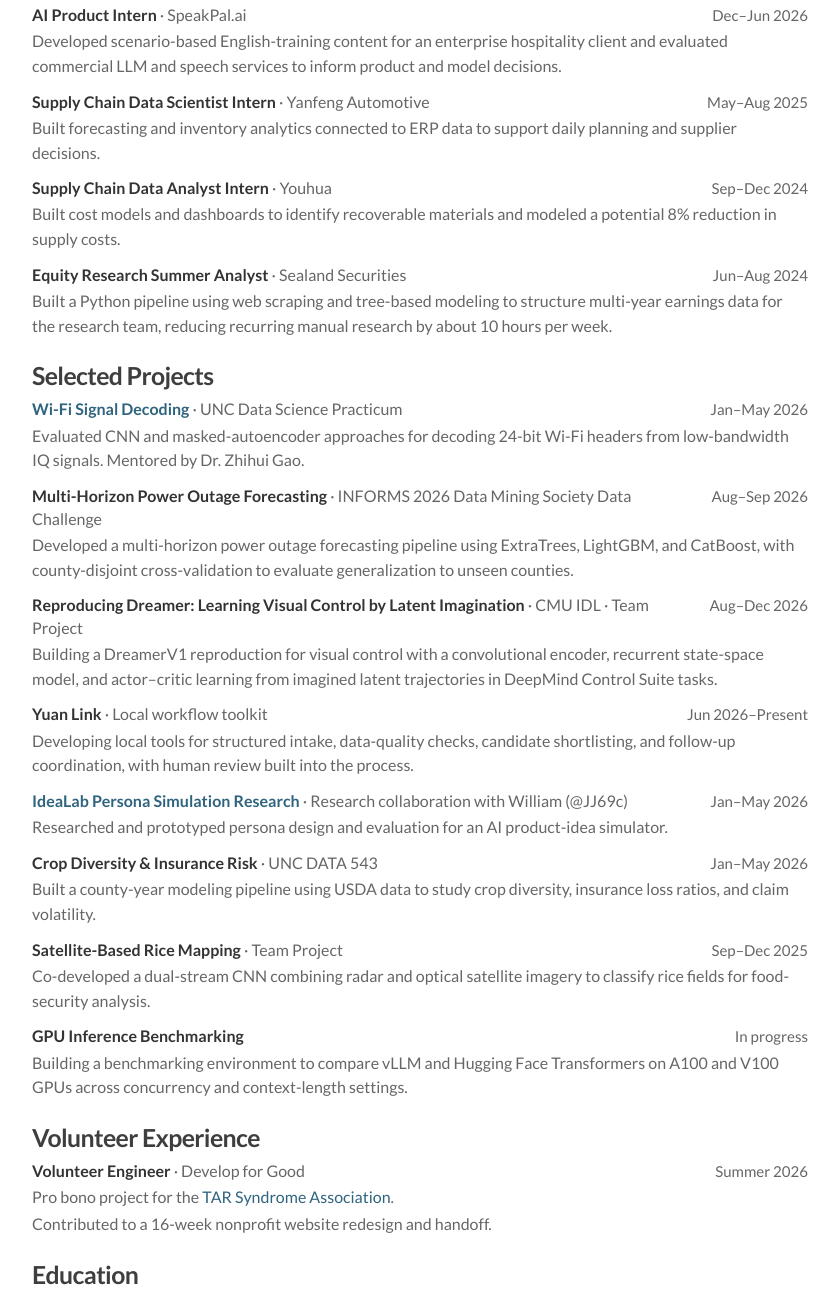
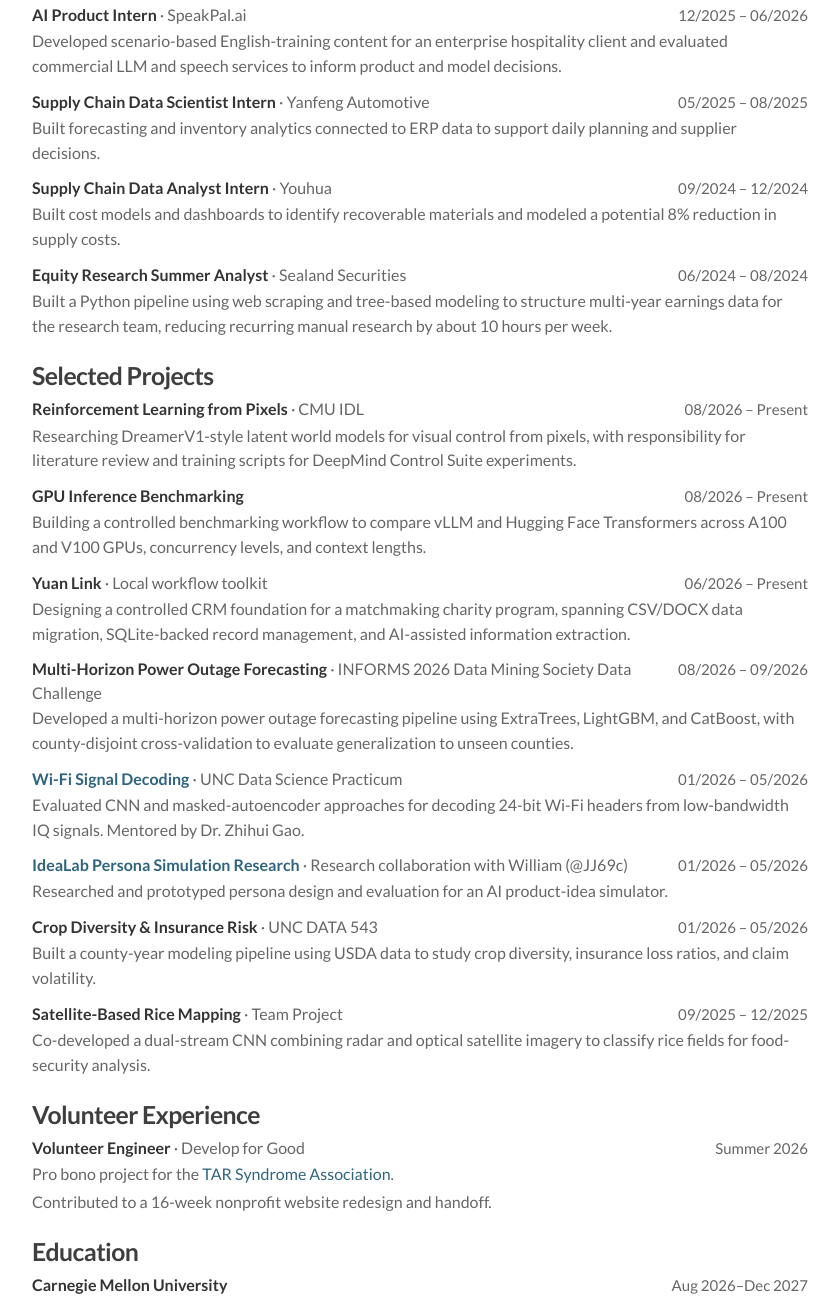
Before and after one commit to DDaniel-code/DDaniel-code.github.io, a plain HTML site: page index.html in a window 1280 px wide. Shown: the part 476-1776 px from the top of the page, without its empty margins (220-1059 px from the left). Drawn offline with Linux system fonts and the light colour scheme.

Commit message:
Standardize portfolio dates and project summaries

```diff
--- a/index.html
+++ b/index.html
@@ -103,7 +103,7 @@
           <li>
             <h3 class="entry-heading">
               <span>AI Infrastructure Intern <span class="meta">· Fenghe Intelligence</span></span>
-              <time class="entry-date">Jul–Aug 2026</time>
+              <time class="entry-date">07/2026 – 08/2026</time>
             </h3>
             <p class="subtext">
               Researched client requirements and reviewed AI infrastructure proposals, assessing
@@ -114,7 +114,7 @@
           <li>
             <h3 class="entry-heading">
               <span>AI Product Intern <span class="meta">· SpeakPal.ai</span></span>
-              <time class="entry-date">Dec–Jun 2026</time>
+              <time class="entry-date">12/2025 – 06/2026</time>
             </h3>
             <p class="subtext">
               Developed scenario-based English-training content for an enterprise hospitality
@@ -125,7 +125,7 @@
           <li>
             <h3 class="entry-heading">
               <span>Supply Chain Data Scientist Intern <span class="meta">· Yanfeng Automotive</span></span>
-              <time class="entry-date">May–Aug 2025</time>
+              <time class="entry-date">05/2025 – 08/2025</time>
             </h3>
             <p class="subtext">
               Built forecasting and inventory analytics connected to ERP data to support daily
@@ -135,7 +135,7 @@
           <li>
             <h3 class="entry-heading">
               <span>Supply Chain Data Analyst Intern <span class="meta">· Youhua</span></span>
-              <time class="entry-date">Sep–Dec 2024</time>
+              <time class="entry-date">09/2024 – 12/2024</time>
             </h3>
             <p class="subtext">
               Built cost models and dashboards to identify recoverable materials and modeled a
@@ -145,7 +145,7 @@
           <li>
             <h3 class="entry-heading">
               <span>Equity Research Summer Analyst <span class="meta">· Sealand Securities</span></span>
-              <time class="entry-date">Jun–Aug 2024</time>
+              <time class="entry-date">06/2024 – 08/2024</time>
             </h3>
             <p class="subtext">
               Built a Python pipeline using web scraping and tree-based modeling to structure
@@ -162,16 +162,41 @@
           <li>
             <h3 class="entry-heading">
               <span>
-                <a href="https://github.com/DDaniel-code/wifi-signal-decoding"
-                  >Wi-Fi Signal Decoding</a
-                >
-                <span class="meta">· UNC Data Science Practicum</span>
+                Reinforcement Learning from Pixels
+                <span class="meta">· CMU IDL</span>
               </span>
-              <time class="entry-date">Jan–May 2026</time>
+              <time class="entry-date">08/2026 – Present</time>
             </h3>
             <p class="subtext">
-              Evaluated CNN and masked-autoencoder approaches for decoding 24-bit Wi-Fi headers
-              from low-bandwidth IQ signals. Mentored by Dr. Zhihui Gao.
+              Researching DreamerV1-style latent world models for visual control from pixels,
+              with responsibility for literature review and training scripts for DeepMind Control
+              Suite experiments.
+            </p>
+          </li>
+          <li>
+            <h3 class="entry-heading">
+              <span>
+                GPU Inference Benchmarking
+              </span>
+              <time class="entry-date">08/2026 – Present</time>
+            </h3>
+            <p class="subtext">
+              Building a controlled benchmarking workflow to compare vLLM and Hugging Face
+              Transformers across A100 and V100 GPUs, concurrency levels, and context lengths.
+            </p>
+          </li>
+          <li>
+            <h3 class="entry-heading">
+              <span>
+                Yuan Link
+                <span class="meta">· Local workflow toolkit</span>
+              </span>
+              <time class="entry-date">06/2026 – Present</time>
+            </h3>
+            <p class="subtext">
+              Designing a controlled CRM foundation for a matchmaking charity program, spanning
+              CSV/DOCX data migration, SQLite-backed record management, and AI-assisted
+              information extraction.
             </p>
           </li>
           <li>
@@ -180,7 +205,7 @@
                 Multi-Horizon Power Outage Forecasting
                 <span class="meta">· INFORMS 2026 Data Mining Society Data Challenge</span>
               </span>
-              <time class="entry-date">Aug–Sep 2026</time>
+              <time class="entry-date">08/2026 – 09/2026</time>
             </h3>
             <p class="subtext">
               Developed a multi-horizon power outage forecasting pipeline using ExtraTrees,
@@ -191,25 +216,16 @@
           <li>
             <h3 class="entry-heading">
               <span>
-                Reproducing Dreamer: Learning Visual Control by Latent Imagination
-                <span class="meta">· CMU IDL · Team Project</span>
+                <a href="https://github.com/DDaniel-code/wifi-signal-decoding"
+                  >Wi-Fi Signal Decoding</a
+                >
+                <span class="meta">· UNC Data Science Practicum</span>
               </span>
-              <time class="entry-date">Aug–Dec 2026</time>
+              <time class="entry-date">01/2026 – 05/2026</time>
             </h3>
             <p class="subtext">
-              Building a DreamerV1 reproduction for visual control with a convolutional encoder,
-              recurrent state-space model, and actor–critic learning from imagined latent
-              trajectories in DeepMind Control Suite tasks.
-            </p>
-          </li>
-          <li>
-            <h3 class="entry-heading">
-              <span>Yuan Link <span class="meta">· Local workflow toolkit</span></span>
-              <time class="entry-date">Jun 2026–Present</time>
-            </h3>
-            <p class="subtext">
-              Developing local tools for structured intake, data-quality checks, candidate
-              shortlisting, and follow-up coordination, with human review built into the process.
+              Evaluated CNN and masked-autoencoder approaches for decoding 24-bit Wi-Fi headers
+              from low-bandwidth IQ signals. Mentored by Dr. Zhihui Gao.
             </p>
           </li>
           <li>
@@ -218,7 +234,7 @@
                 <a href="https://github.com/JJ69c/IdeaLab">IdeaLab Persona Simulation Research</a>
                 <span class="meta">· Research collaboration with William (@JJ69c)</span>
               </span>
-              <time class="entry-date">Jan–May 2026</time>
+              <time class="entry-date">01/2026 – 05/2026</time>
             </h3>
             <p class="subtext">
               Researched and prototyped persona design and evaluation for an AI product-idea
@@ -228,7 +244,7 @@
           <li>
             <h3 class="entry-heading">
               <span>Crop Diversity &amp; Insurance Risk <span class="meta">· UNC DATA 543</span></span>
-              <time class="entry-date">Jan–May 2026</time>
+              <time class="entry-date">01/2026 – 05/2026</time>
             </h3>
             <p class="subtext">
               Built a county-year modeling pipeline using USDA data to study crop diversity,
@@ -238,21 +254,11 @@
           <li>
             <h3 class="entry-heading">
               <span>Satellite-Based Rice Mapping <span class="meta">· Team Project</span></span>
-              <time class="entry-date">Sep–Dec 2025</time>
+              <time class="entry-date">09/2025 – 12/2025</time>
             </h3>
             <p class="subtext">
               Co-developed a dual-stream CNN combining radar and optical satellite imagery
               to classify rice fields for food-security analysis.
-            </p>
-          </li>
-          <li>
-            <h3 class="entry-heading">
-              <span>GPU Inference Benchmarking</span>
-              <span class="entry-date">In progress</span>
-            </h3>
-            <p class="subtext">
-              Building a benchmarking environment to compare vLLM and Hugging Face Transformers
-              on A100 and V100 GPUs across concurrency and context-length settings.
             </p>
           </li>
         </ul>
```
